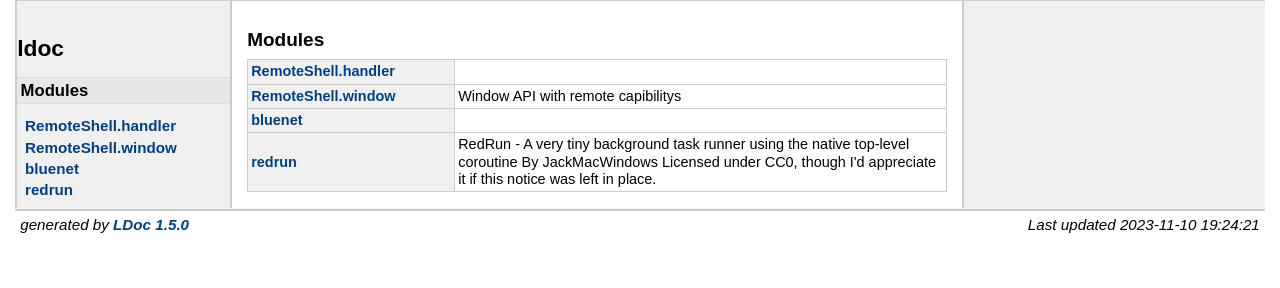
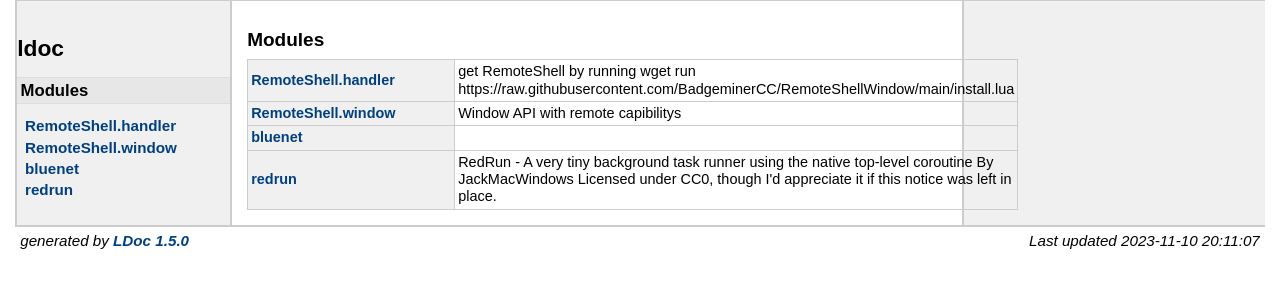
Before and after one commit to BadgeminerCC/docs, a plain HTML site: page index.html in a window 1280 px wide. Drawn offline with Linux system fonts and the light colour scheme.

Commit message:
small edits

```diff
--- a/index.html
+++ b/index.html
@@ -48,7 +48,7 @@
 <table class="module_list">
 	<tr>
 		<td class="name" nowrap><a href="modules/RemoteShell.handler.html">RemoteShell.handler</a></td>
-		<td class="summary"></td>
+		<td class="summary">get RemoteShell by running wget run https://raw.githubusercontent.com/BadgeminerCC/RemoteShellWindow/main/install.lua</td>
 	</tr>
 	<tr>
 		<td class="name" nowrap><a href="modules/RemoteShell.window.html">RemoteShell.window</a></td>
@@ -70,7 +70,7 @@
 </div> <!-- id="main" -->
 <div id="about">
 <i>generated by <a href="http://github.com/lunarmodules/ldoc">LDoc 1.5.0</a></i>
-<i style="float:right;">Last updated 2023-11-10 19:24:21 </i>
+<i style="float:right;">Last updated 2023-11-10 20:11:07 </i>
 </div> <!-- id="about" -->
 </div> <!-- id="container" -->
 </body>
```
Also changed, not shown: modules/RemoteShell.handler.html (+2 -2 lines), modules/RemoteShell.window.html (+1 -1 lines), modules/bluenet.html (+1 -1 lines), modules/redrun.html (+1 -1 lines).
